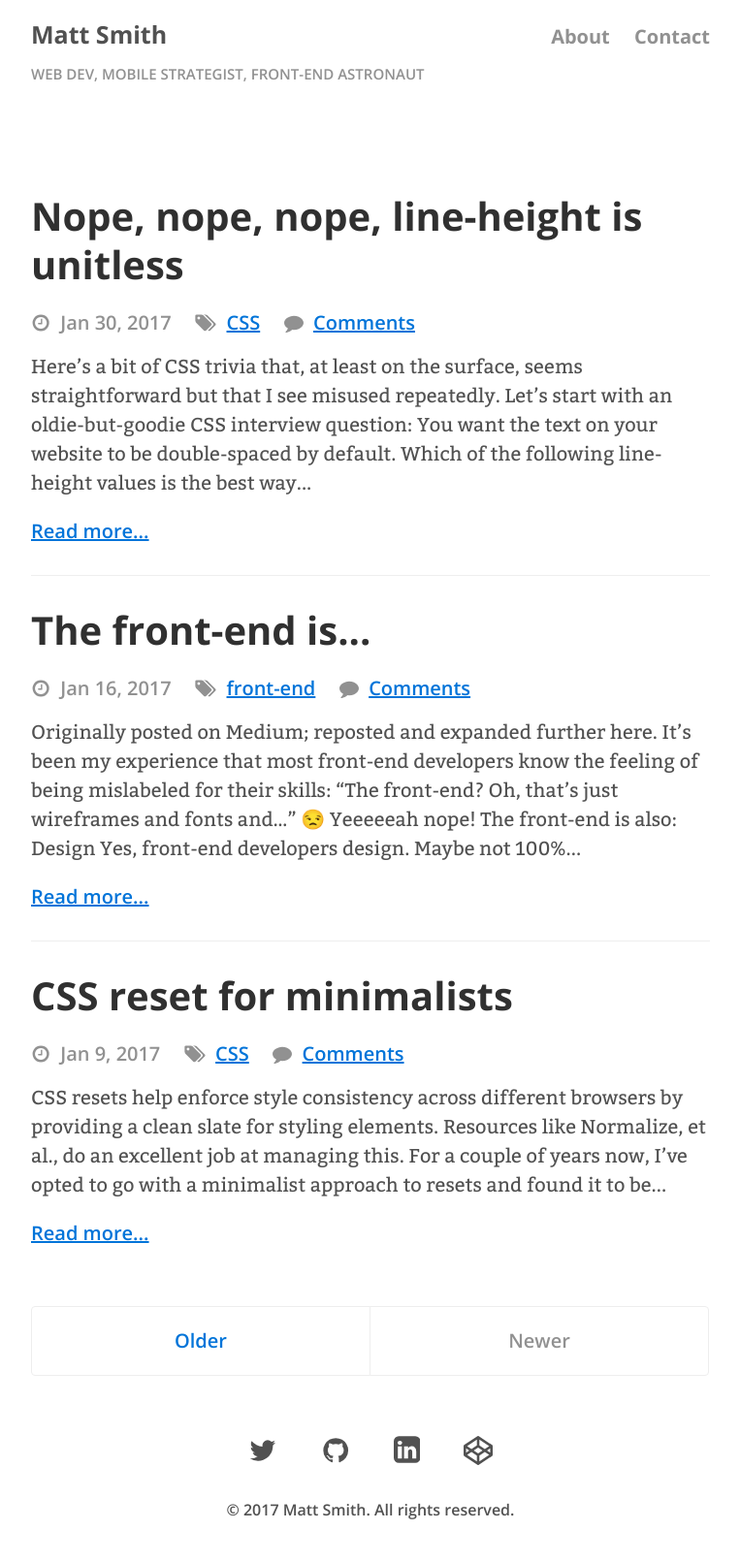
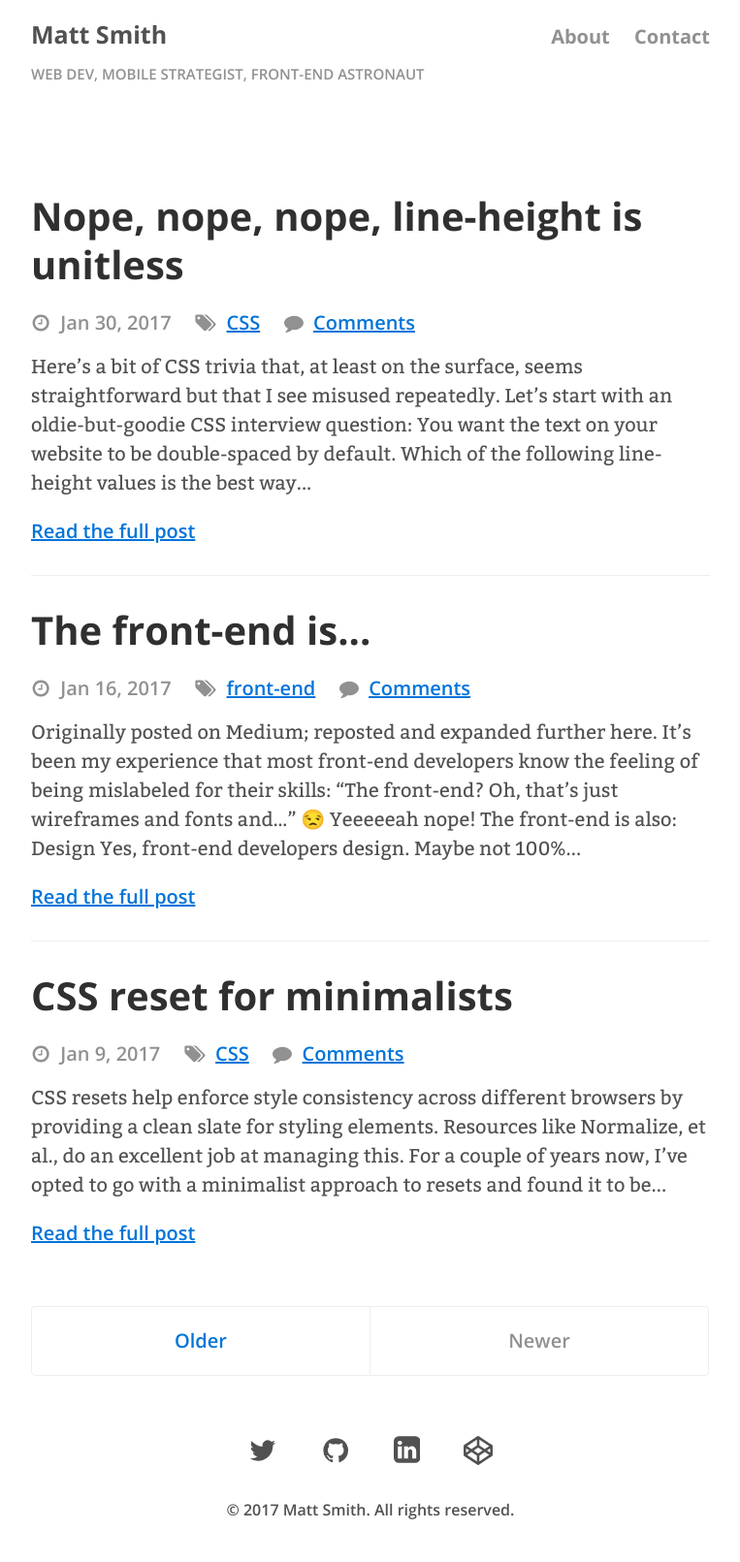
Before and after one commit to AllThingsSmitty/allthingssmitty.github.io, a Jekyll site: the page built from index.html, in a window 1280 px wide. Shown: the whole page at 97% size, without its empty margins (258-1021 px from the left). Built offline with Jekyll 4.4.1, drawn with Linux system fonts in a browser that asks for light colours; the list of posts is cut into pages by our own code; comment, search, counter and statistics services are not loaded.

Commit message:
Fixed link purpose

```diff
--- a/index.html
+++ b/index.html
@@ -17,7 +17,7 @@
     <p>{{ post.content | strip_html | truncatewords:50 }}</p>
 
     <div class="more">
-      <a href="{{ post.url }}">Read more...</a>
+      <a href="{{ post.url }}" aria-label="Read '{{ post.title }}'">Read the full post</a>
     </div>
 
     {% if forloop.last == false %}<hr>{% endif %}
```
